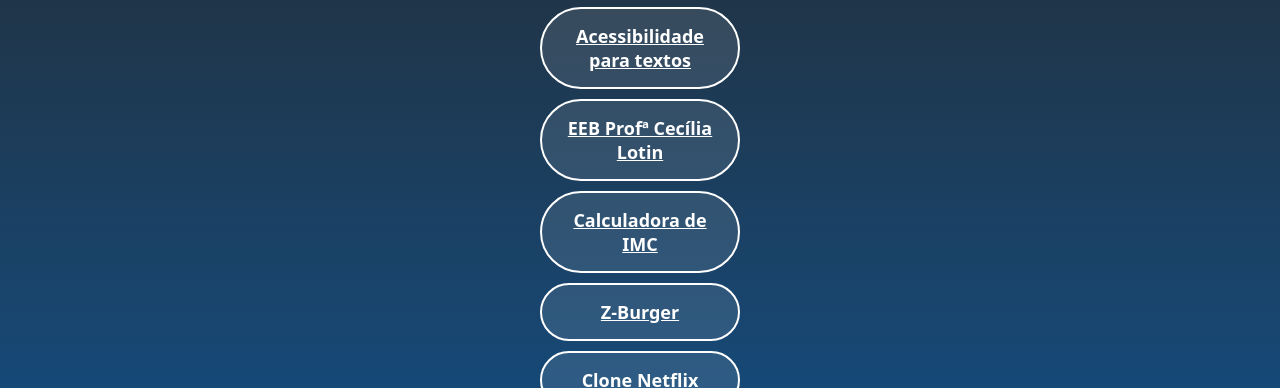
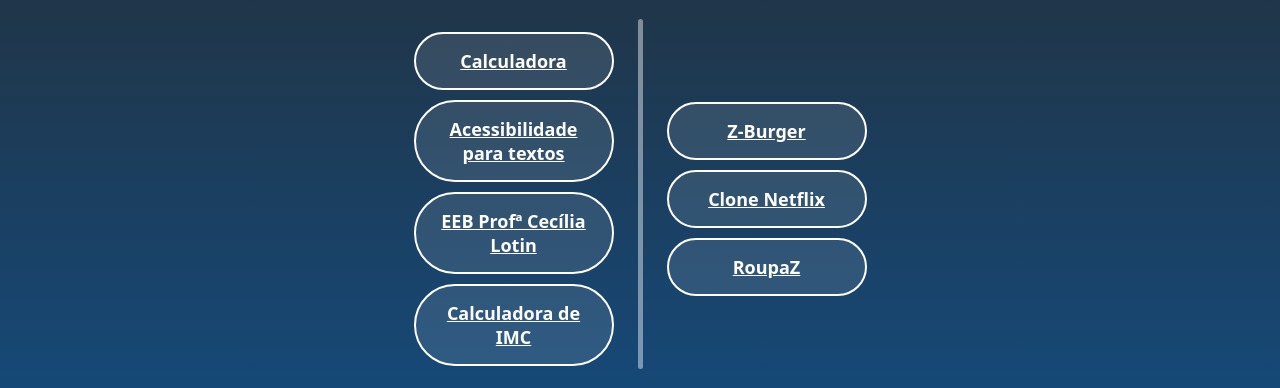
Before and after one commit to gabrielsz00/portfolio, a plain HTML site: page index.html in a window 1280 px wide. Shown: the part 287-675 px from the top of the page. Drawn offline with Linux system fonts and the light colour scheme.

Commit message:
adicionando colunas

```diff
--- a/index.html
+++ b/index.html
@@ -9,17 +9,22 @@
 <body>
 
     <main>
-
-        <div class="main">
             <div class="portifolio">
 
 
                 <div><img src="foto.png" alt=" Foto de Gabriel Sturmer Zacaron" id="photo"></div>
+
                 <br>
+
                 <h1 id="name">Gabriel Sturmer Zacaron</h1>
                 <p id="mensagem">O futuro está nas suas próprias mãos.</p>
-                <br><br>
-<section></section>
+
+                <br>
+                <br>
+
+<section class="projetos">
+<div class="colunas">
+
     <a href="https://gabrielsz00.github.io/calculadora/" class="links" target="_blank">Calculadora</a>
 
     <a href="https://gabrielsz00.github.io/Acessibilidade-para-textos/" class="links" target="_blank">Acessibilidade para textos</a>
@@ -28,15 +33,22 @@
 
     <a href="https://gabrielsz00.github.io/CalculadoraDeIMC/" class="links" target="_blank">Calculadora de IMC</a>
 
+</div>
+
+<div class="linha"></div>
+
+<div class="colunas">
+
     <a href="https://gabrielsz00.github.io/zburger/" class="links" target="_blank">Z-Burger</a>
 
     <a href="https://gabrielsz00.github.io/recriando-netflix/" class="links" target="_blank">Clone Netflix</a>
 
     <a href="https://gabrielsz00.github.io/roupaz/" class="links" target="_blank">RoupaZ</a>
+</div>
+
+</section>
 
 <br>
-            </div>
-        </div>
 
 <div id="social">
 <a href="https://www.instagram.com/gabrielszacaron/" target="_blank"><img src="instagram.png" alt="" class="social"></a>
@@ -44,6 +56,8 @@
 <a href="https://www.linkedin.com/in/gabrielsturmerzacaron/" target="_blank"><img src="linkedin.png" alt="" class="social"></a>
 
 </div>
+            </div>
+
 
 
 
--- a/style.css
+++ b/style.css
@@ -9,12 +9,14 @@ body{
     width: 100%;
     display: flex;
     justify-content: center;
-    align-items: center;
     background: linear-gradient(rgb(39, 39, 39), rgb(19, 79, 134));
     font-family: system-ui, -apple-system, BlinkMacSystemFont, 'Segoe UI', Roboto, Oxygen, Ubuntu, Cantarell, 'Open Sans', 'Helvetica Neue', sans-serif;
 }
 
-
+main{
+    justify-content: center;
+    align-items: center;
+}
 
 #photo{
     width: 140px;
@@ -50,38 +52,50 @@ body{
 }
 
 .portifolio{
+    width: 100vh;
     display: flex;
     flex-direction: column;
     align-items: center;
+    margin-top: 30px;
+    justify-content: center;
+
 }
 
 .portifolio a{
     margin-top: 10px;
 }
+.linha{
+    border-radius: 20px;
+    margin-left: 12px;
+    margin-right: 12px;
+    height: 350px;
+    width: 5px;
+    background-color: rgba(255, 255, 255, 0.432);
+}
+.projetos{
+    display: flex;
+    justify-content: center;
+}
 
-.links{
-    width: 20px;
+.colunas{
+    margin-left: 12px;
+    margin-right: 12px;
+display: flex;
+flex-direction: column;
+align-items: center;
+justify-content: center;
+}
+
+
+.links:hover{
+    width: 200px;
     text-align: center;
-    background-color: rgba(0, 0, 0, 0.1);
-    padding: 15px;
+    background-color: rgba(0, 0, 0, 0.5);
+    padding: 20px;
     border: 2px solid white;
     border-radius: 50px;
     color: white;
-    font-size: 18px;
-    font-weight: bold;
-    transition: 500ms;
-    font-size: 10px;
-}
-
-.links:hover{
-    width: 220px;
-    text-align: center;
-    background-color: rgba(0, 0, 0, 0.5);
-    padding: 15px;
-    border: 2px solid white;
-    border-radius: 50px;
-    color: white;
-    font-size: 18px;
+    font-size: 20px;
     font-weight: bold;
     box-shadow: 2px 2px 20px black;
 }
@@ -97,7 +111,7 @@ body{
     color: white;
     font-size: 18px;
     font-weight: bold;
-    transition: 300;
+    transition: 500ms;
 }
 
 #social{
```
Lines whose indentation alone changed are shown as unchanged.
